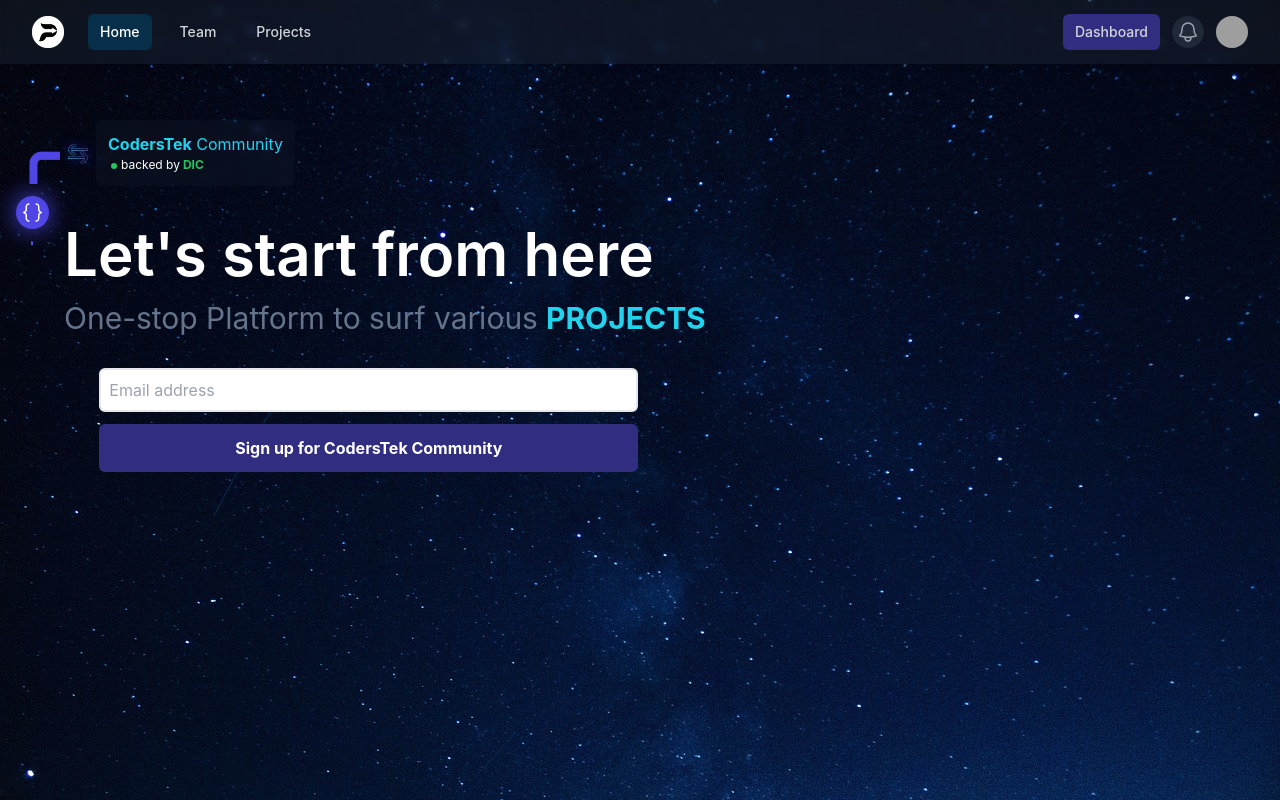
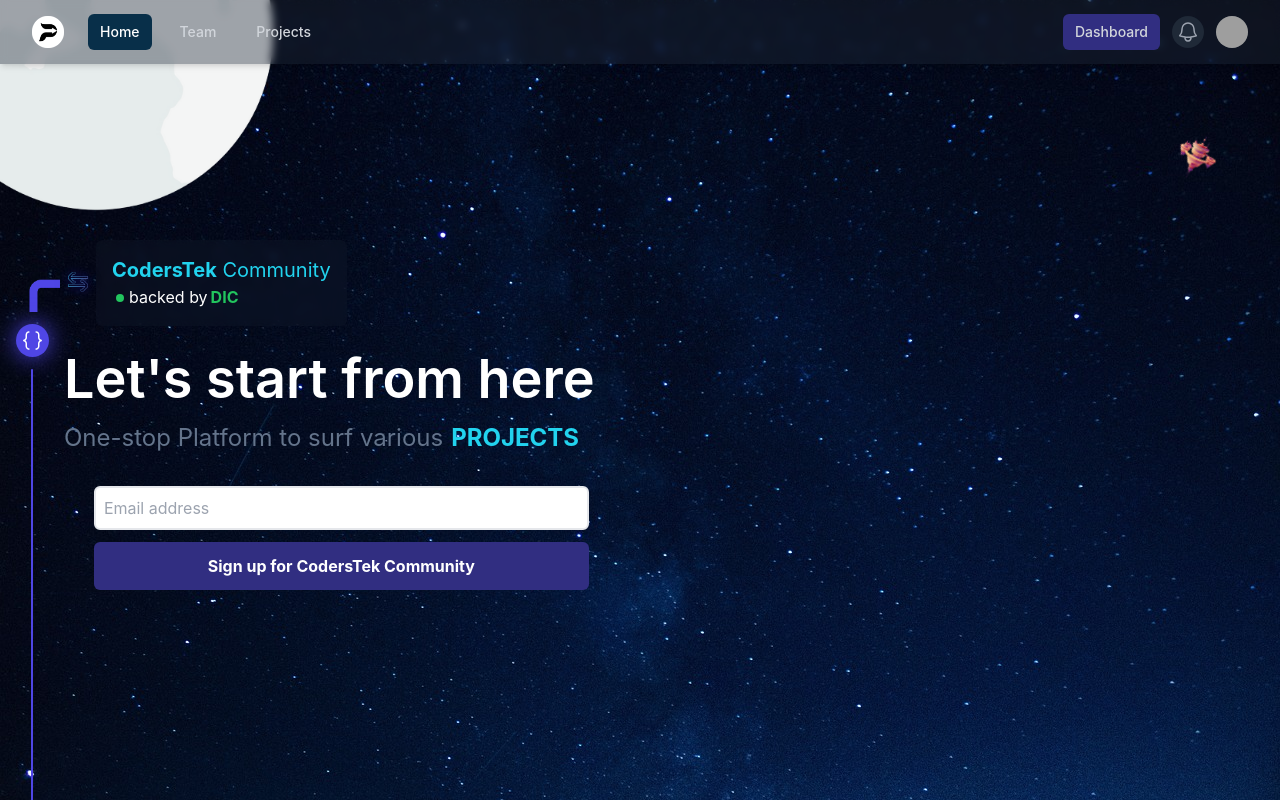
Before and after one commit to Gaurav-Codetek/Community, a React (Create React App) app: page / in a window 1280 px wide. Built offline with nearby package versions, Linux system fonts and the light colour scheme; grey boxes are pictures that could not be loaded.

Commit message:
Added some animation

```diff
--- a/src/App.js
+++ b/src/App.js
@@ -1,4 +1,4 @@
-import logo from './logo.svg';
+// import logo from './logo.svg';
 import './App.css';
 import Bg from './Components/Bg';
 
--- a/src/Components/MastSection.js
+++ b/src/Components/MastSection.js
@@ -4,16 +4,25 @@
 import Connect from './Images/connect.png'
 // import shade from './Images/shade_bg.png'
 import ConnLine from './Images/Untitled_design__45_-removebg-preview.png'
+import Moon from './Images/Moon-removebg-preview.png'
+import Sat from './Images/satellite.png'
 
 function MastSection() {
 
-    window.addEventListener("load", () => {
-        document.getElementById("line").style.width = "100%";
-    })
+    // window.addEventListener("load", () => {
+    //     document.getElementById("line").style.width = "100%";
+    // })
 
     return (
         <>
-            <div className=" relative h-full w-full px-8" >
+
+            <div className=" absolute -top-40 -left-24 rounded-full -z-50">
+                <img src={Moon} alt="Moon" className='h-96 w-96' />
+            </div>
+            <div className=" ">
+                <img src={Sat} alt="Satellite" className=' absolute  right-44 top-44 h-14 w-14 -rotate-45 animate-sat' />
+            </div>
+            <div className=" relative h-full w-full px-8 mt-32" >
                 <div className=" w-full text-white h-5/6">
                     <div className="absolute top-20 left-5 h-36 w-10">
                         <img src={ConnLine} className='' alt="Connect-Line" />
@@ -24,15 +33,15 @@
                     <div className="absolute top-30 left-4 rounded-full bg-indigo-600 drop-shadow-man-lg p-1 animate-fade">
                         <VscSymbolNamespace className=' fill-current' size="25" />
                     </div>
-                    <div className="bg-gray-800/20 -z-10 backdrop-blur-sm text-left animate-fade-tb p-3 absolute top-14 left-24 rounded-md">
-                        <h1 className="text-cyan-400"><b>CodersTek</b> Community</h1>
-                        <p className="text-xs flex items-center"><GoDotFill color='rgb(34 197 94)' className="mt-px mr-px" />backed by<b className="text-green-500 p-px ml-0.5"> DIC</b></p>
+                    <div className="bg-gray-800/20 -z-10 backdrop-blur-sm text-left animate-fade-tb p-4 absolute top-12 left-24 rounded-md">
+                        <h1 className="text-cyan-400 text-xl"><b>CodersTek</b> Community</h1>
+                        <p className="text-base flex items-center"><GoDotFill color='rgb(34 197 94)' className="mt-0.5 mr-px" />backed by<b className="text-green-500 p-px ml-0.5"> DIC</b></p>
                     </div>
 
                     <div className="flex-col absolute top-40 h-full">
-                        <h1 className="text-left text-6xl font-semibold pl-8 animate-fadeOnly mb-4">Let's start from here</h1>
-                        <h1 className="text-slate-500 text-left pl-8 text-3xl mb-8 animate-fadeOnly">One-stop Platform to surf various<b className='ml-2 text-cyan-400'>PROJECTS</b></h1>
-                        <input type="text" name="email" id="email" placeholder='Email address' className="animate-fade-seq-1 w-4/5 mb-3 py-2 rounded-md text-black border-2 focus:border-indigo-600 outline-none px-2"/>
+                        <h1 className="text-left text-55xl font-semibold mr-14 pl-8 animate-fadeOnly mb-4">Let's start from here</h1>
+                        <h1 className="text-slate-500 text-left pl-8 mr-16 text-2xl mb-8 animate-fadeOnly">One-stop Platform to surf various<b className='ml-2 text-cyan-400'>PROJECTS</b></h1>
+                        <input type="text" name="email" id="email" placeholder='Email address' className="animate-fade-seq-1 w-4/5 mb-3 py-2 rounded-md text-black border-2 focus:border-indigo-600 outline-none px-2" />
                         <input type="submit" value="Sign up for CodersTek Community" className="animate-fade-seq-2 bg-indigo-900 hover:bg-indigo-950 py-3 font-bold w-4/5 rounded-md" />
                     </div>
                 </div>
@@ -40,8 +49,8 @@
                 <div className="hidden bg-white w-2/5">
                     dads
                 </div>
-                <div className="w-4/5 transition-2 left-8 absolute top-44">
-                    <div id="line" className="w-1 bg-gradient-to-r from-indigo-600 from-50% via-indigo-500 via-80% to-indigo-300  p-px  rounded-sm rotate-90 origin-left transition-2">
+                <div className="w-full transition-2 left-8 absolute top-44">
+                    <div id="line" className="w-full animate-line bg-gradient-to-r from-indigo-600 from-50% via-indigo-500 via-80% to-indigo-300  p-px  rounded-sm rotate-90 origin-left transition-2">
                         {/* <hr id="line" className="w-10 border-y-2 border-violet-400 rotate-90 origin-left transition-2"/> */}
                     </div>
                 </div>
--- a/src/Components/Navbar.js
+++ b/src/Components/Navbar.js
@@ -10,8 +10,8 @@
                 <div className="mx-auto max-w-7xl px-2 sm:px-6 lg:px-8">
                     <div className="relative flex h-16 items-center justify-between">
                         <div className="absolute inset-y-0 left-0 flex items-center sm:hidden">
-                            <button type="button" className="relative inline-flex items-center justify-center rounded-md p-2 text-gray-400 hover:bg-gray-700 hover:text-white focus:outline-none focus:ring-2 focus:ring-inset focus:ring-white aria-pressed:block" onClick={() => setIsOpen((prev) => !prev)} aria-controls="mobile-menu" aria-expanded="false">
-                                <span className="absolute -inset-0.5"></span>
+                            <button type="button" className="bg-gray-700 relative inline-flex items-center justify-center rounded-md p-2 text-gray-400 hover:bg-gray-700 hover:text-white focus:outline-none focus:ring-2 focus:ring-inset focus:ring-white aria-pressed:block" onClick={() => setIsOpen((prev) => !prev)} aria-controls="mobile-menu" aria-expanded="false">
+                                <span className="absolute -inset-0.5 "></span>
                                 <span className="sr-only">Open main menu</span>
                                 <svg className="block h-6 w-6" fill="none" viewBox="0 0 24 24" strokeWidth="1.5" stroke="currentColor" aria-hidden="true">
                                     <path strokeLinecap="round" strokeLinejoin="round" d="M3.75 6.75h16.5M3.75 12h16.5m-16.5 5.25h16.5" />
--- a/src/index.css
+++ b/src/index.css
@@ -33,8 +33,94 @@
   top: 132px;
 }
 
+.text-55xl {
+  font-size: 54px;
+  line-height: 1;
+}
+
 .left-18 {
   left: 68px;
+}
+
+.animate-sat {
+  animation-name: sat;
+  animation-duration: 12s;
+  animation-delay: 1s;
+  animation-iteration-count: infinite;
+}
+
+@keyframes sat {
+  0%,
+  100% {
+    transform: rotate(-45deg);
+  }
+
+  10% {
+    transform: rotate(45deg);
+  }
+
+  20% {
+    right: 128px;
+    top: 176px;
+  }
+
+  25% {
+    transform: rotate(25deg);
+  }
+
+  30% {
+    right: 96px;
+    top: 128px;
+  }
+
+  34% {
+    transform: rotate(90deg);
+  }
+
+  38% {
+    right: 56px;
+    top: 128px;
+  }
+
+  42% {
+    transform: rotate(0deg);
+  }
+
+  50% {
+    right: 56px;
+    top: 56px;
+  }
+
+  58% {
+    transform: rotate(-180deg);
+  }
+
+  62% {
+    right: 56px;
+    top: 128px;
+  }
+
+  66%{
+    transform: rotate(-90deg);
+  }
+
+  70%{
+    right: 96px;
+    top: 128px;
+  }
+
+  75%{
+    transform: rotate(-135deg);
+  }
+
+  80%{
+    right: 128px;
+    top: 176px;
+  }
+
+  90%{
+    transform: rotate(-90deg);
+  }
 }
 
 .animate-fade-tb {
@@ -45,12 +131,12 @@
 @keyframes fadeTB {
   0% {
     opacity: 0;
-    top: 51px;
+    top: 45px;
   }
 
   100% {
     opacity: 1;
-    top: 56px;
+    top: 48px;
   }
 }
 
@@ -71,6 +157,21 @@
   }
 }
 
+.animate-line {
+  animation-name: line;
+  animation-duration: 1s;
+}
+
+@keyframes line {
+  0% {
+    width: 2px;
+  }
+
+  100% {
+    width: 100%;
+  }
+}
+
 .animate-fade {
   animation-name: fade;
   animation-duration: 1s;
@@ -82,7 +183,7 @@
     opacity: 0;
   }
 
-  50%{
+  50% {
     opacity: 1;
   }
   100% {
@@ -91,54 +192,54 @@
   }
 }
 
-.animate-fadeOnly{
+.animate-fadeOnly {
   animation-name: fadeOnly;
   animation-duration: 1s;
 }
 
-@keyframes fadeOnly{
-  0%{
+@keyframes fadeOnly {
+  0% {
     opacity: 0;
   }
-  100%{
+  100% {
     opacity: 1;
   }
 }
 
-.animate-fade-seq-1{
+.animate-fade-seq-1 {
   animation-name: fadeSeq1;
   animation-duration: 700ms;
 }
 
 @keyframes fadeSeq1 {
-  0%{
+  0% {
     opacity: 0;
   }
 
-  30%{
+  30% {
     opacity: 0;
   }
 
-  80%{
-    opacity:1;
+  80% {
+    opacity: 1;
   }
 }
 
-.animate-fade-seq-2{
+.animate-fade-seq-2 {
   animation-name: fadeSeq2;
   animation-duration: 700ms;
 }
 
-@keyframes fadeSeq2{
-  0%{
+@keyframes fadeSeq2 {
+  0% {
     opacity: 0;
   }
 
-  50%{
+  50% {
     opacity: 0;
   }
 
-  100%{
+  100% {
     opacity: 1;
   }
 }
```
Also changed, not shown: src/Components/Images/Moon-removebg-preview.png (added), src/Components/Images/satellite.png (added).
